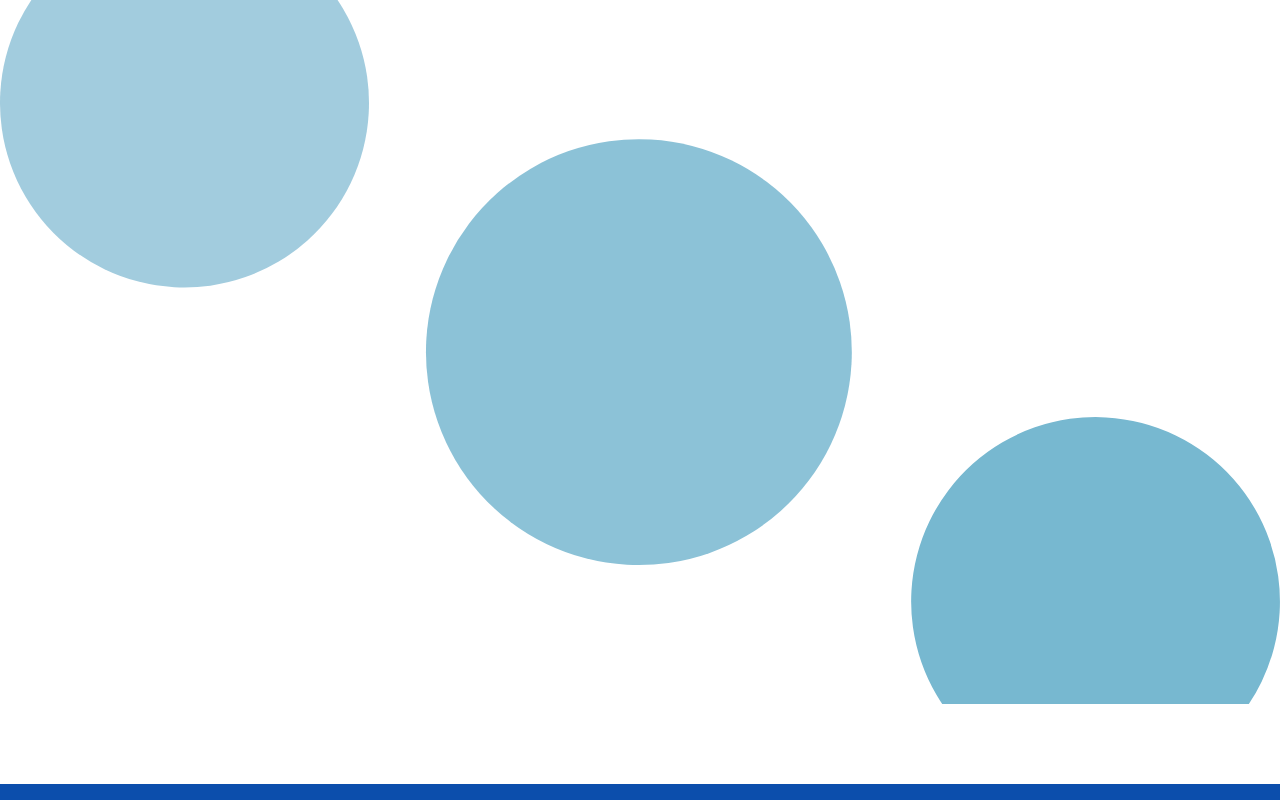
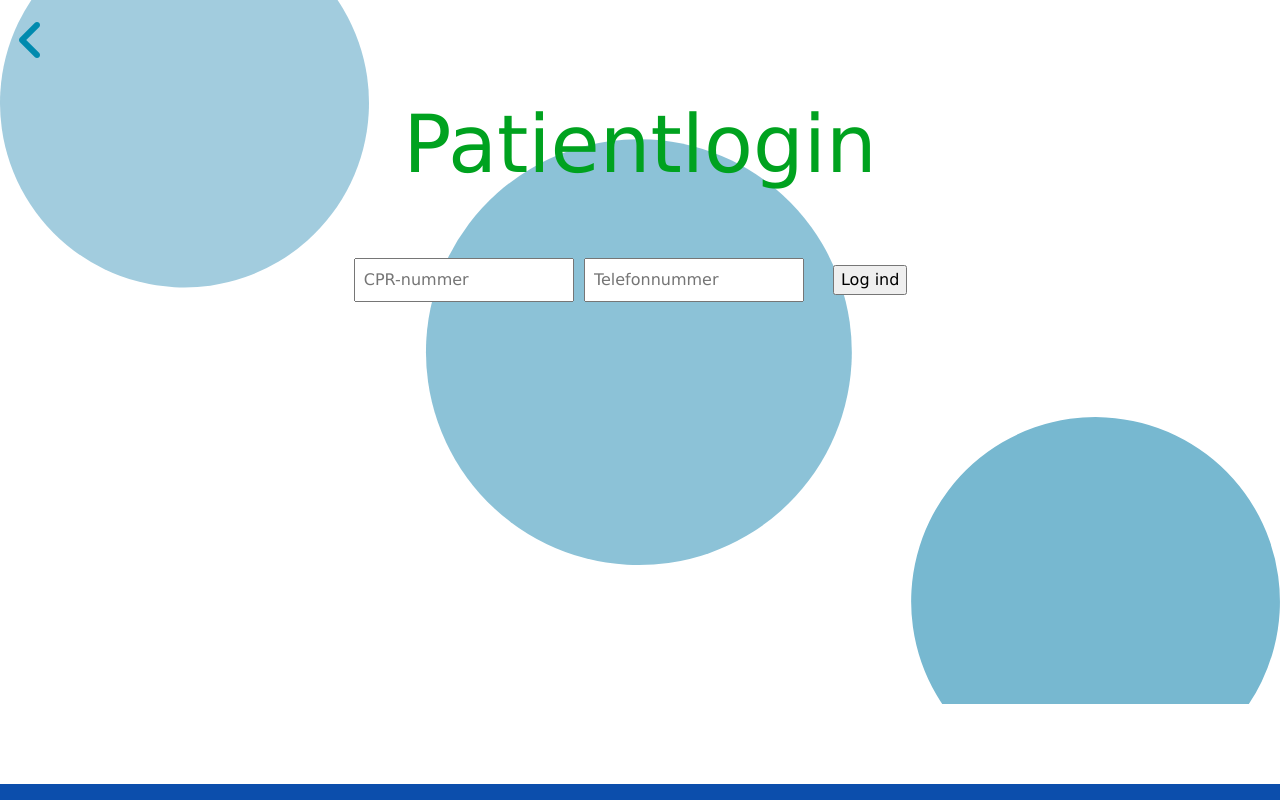
Before and after one commit to Jencou/NFSUX, a website: page login.html in a window 1280 px wide. Drawn offline with nearby package versions, Linux system fonts and the light colour scheme; files that its build step writes are made by us from their sources.

Commit message:
V0.3 Mads -> Nearly done patientlogin site
Bg needs opacity
Login button needs styling
Resposiveness missing

(ALL ON login.html)

```diff
--- a/css/bootstrap.scss
+++ b/css/bootstrap.scss
@@ -50,7 +50,9 @@ $theme-colors: (
 
 $custom-colors: (
         "logoColor": #ff00ff,
-        "darkBlue": #0C4EAC
+        "darkBlue": #0C4EAC,
+        "arrowColor": #018AAE,
+        "patientColor": #00A21F
 );
 
 // Merge the maps
@@ -59,4 +61,6 @@ $theme-colors: map-merge($theme-colors, $custom-colors);
 @import "../node_modules/bootstrap/scss/variables";
 @import "../node_modules/bootstrap/scss/mixins";
 
+$mainSans: sans-serif;
+
 @import "../node_modules/bootstrap/scss/bootstrap";
--- a/css/loginStyles.scss
+++ b/css/loginStyles.scss
@@ -17,3 +17,6 @@
   max-width: 100vw;
   //opacity: 40%;
 }
+.loginKnap{
+
+}
--- a/css/styles.scss
+++ b/css/styles.scss
@@ -4,6 +4,7 @@
 
 body {
   margin: 0; /* Ingen kanter i siden af browser */
+  font-family: Verdana,Geneva,sans-serif;
 }
 
 h1, h2, h3, h4, h5, h6 {
--- a/login.html
+++ b/login.html
@@ -22,6 +22,9 @@
     <link href="css/loginStyles.css" rel="stylesheet" type="text/css">
     <link href="css/styles.css" rel="stylesheet" type="text/css">
 
+    <!--Denne linje kode gør det muligt at benytte FontAwesome's icon'er-->
+    <script src="https://kit.fontawesome.com/df35710484.js" crossorigin="anonymous"></script>
+
     <!-- Sikrer den vises korrekt på mobil, tablet mv. ved at tage ift. skærmstørrelse - bliver brugt til responsive websider -->
     <meta name="viewport" content="width=device-width, initial-scale=1">
 </head>
@@ -39,7 +42,7 @@
     </div>
     <!--Lille logo-->
     <div class="row m-0 g-0 d-md-none">
-        <div class="col-12 d-flex  justify-content-center align-items-center">
+        <div class="col-12 d-flex justify-content-center align-items-center shadow">
             <svg xmlns="http://www.w3.org/2000/svg" xmlns:xlink="http://www.w3.org/1999/xlink" width="291.63" height="55.647" viewBox="0 0 291.63 55.647">
                 <defs>
                     <clipPath id="clip-path">
@@ -97,9 +100,13 @@
     </div>
 </div>
 
-<div class="container-fluid d-flex p-0 m-0 container2Picture ">
+<div class="container-fluid d-flex flex-column p-0 m-0 container2Picture ">
+    <!--BackArrow-->
     <div class="row m-0 g-0">
-        <div class="col-12">
+        <div class="col-3 m-3">
+            <a href="index.html">
+                <i class="fa-solid fa-angle-left fa-3x link-arrowColor"></i>
+            </a>
             <!--Stort logo-->
 <!--            <div class="row m-0 g-0 d-none d-md-flex">-->
 <!--                <div class="col-6 d-flex  justify-content-end align-items-center">-->
@@ -107,6 +114,37 @@
 <!--                </div>-->
 <!--            </div>-->
         </div>
+    </div>
+    <!--PatientLogin-->
+    <div class="row m-0 g-0 text-patientColor text-center mt-3 mb-5">
+        <p class="display-1">Patientlogin</p>
+    </div>
+    <div class="row m-0 g-0 text-center">
+        <form method="get" action="infoPage.html">
+
+            <label for="cprnummer"></label>
+
+            <input class="p-2"
+                   id="cprnummer"
+                   name="cprnummer"
+                   type="text"
+                   value=""
+                   placeholder="CPR-nummer">
+
+            <label for="telefonnummer"></label>
+
+            <input class="p-2"
+                   id="telefonnummer"
+                   name="telefonnummer"
+                   type="text"
+                   value=""
+                   placeholder="Telefonnummer">
+
+            <!-- Submit knappen -->
+            <input class="loginKnap m-4"
+                   type="submit"
+                   value="Log ind">
+        </form>
     </div>
     <div class="row m-0 g-0">
         <div class="col-12">
```
